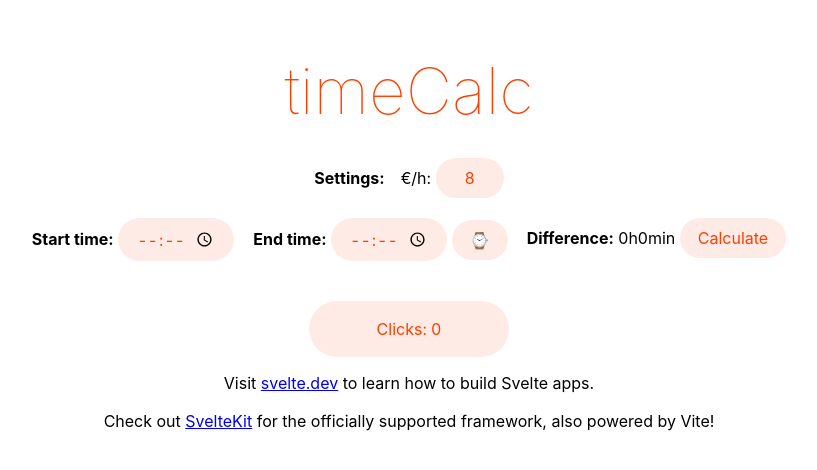
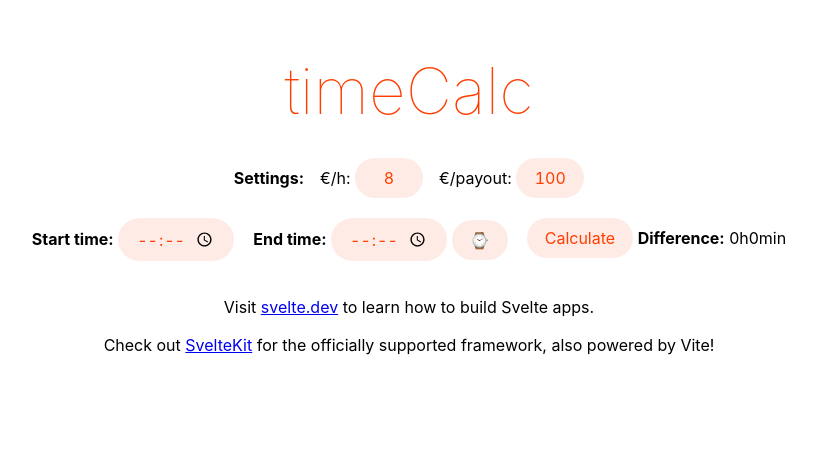
Before and after one commit to KraXen72/timeCalc, a Svelte app: page / in a window 1280 px wide. Shown: the top 470 px of the page, without its empty margins (231-1048 px from the left). Built offline with nearby package versions, Linux system fonts and the light colour scheme.

Commit message:
exterminatus.append

```diff
--- a/src/App.svelte
+++ b/src/App.svelte
@@ -1,7 +1,6 @@
 <script>
   import Config from './components/Config.svelte';
-import Counter from './components/Counter.svelte'
-import Timecounter from './components/Timecounter.svelte';
+import TimeDelta from './components/TimeDelta.svelte';
 </script>
 
 <main>
@@ -9,11 +8,8 @@ import Timecounter from './components/Timecounter.svelte';
 
   <Config />
   <br>
-  <Timecounter/>
+  <TimeDelta/>
   <br>
-  <br>
-
-  <Counter />
 
   <p>
     Visit <a href="https://svelte.dev">svelte.dev</a> to learn how to build Svelte
--- a/src/components/Config.svelte
+++ b/src/components/Config.svelte
@@ -1,10 +1,12 @@
 <script>
     import { config } from "../stores"
     let currConfig = {
-        perHour: 8
+        perHour: 8,
+        batchSize: 100
     }
     const names = {
-        perHour: "€/h"
+        perHour: "€/h",
+        batchSize: "€/payout"
     }
 
 </script>
--- a/src/components/Counter.svelte
+++ /dev/null
@@ -1,16 +0,0 @@
-<script>
-  //import { config } from "src/stores";
-
-  let count = 0
-  const increment = () => {
-    count += 1
-  }
-</script>
-
-<button on:click={increment}>
-  Clicks: {count}
-</button>
-
-<style>
-
-</style>
--- a/src/components/Timecounter.svelte
+++ b/src/components/TimeDelta.svelte
@@ -2,6 +2,7 @@
     let startHr
     let endHr
     let deltaStr = "0h0min"
+    let deltaObj = {h: 0, m: 0}
 
     import dayjs from "dayjs/esm";
     import customParseFormat from 'dayjs/plugin/customParseFormat';
@@ -18,11 +19,17 @@
         return number.length >= finalWidth ? number : new Array(finalWidth - number.length + 1).join(customCharacter) + number;
     }
 
+    function _minToDecimalHour (min) {
+        return (100 / 60) * min
+    }
+
     function _timeDelta() {
             let startDate = dayjs(startHr.replaceAll(":", "-"), "HH-mm", "sk")
             let endDate = dayjs(endHr.replaceAll(":", "-"), "HH-mm", "sk")
             let delta = endDate.diff(startDate, "m")
-            deltaStr = `${zeropad(Math.floor(delta / 60), 2)}h${zeropad(delta % 60, 2)}min`
+            deltaObj.h = Math.floor(delta / 60)
+            deltaObj.m = delta % 60
+            deltaStr = `${zeropad(deltaObj.h, 2)}h${zeropad(deltaObj.m, 2)}min (${zeropad(deltaObj.h, 2)}.${_minToDecimalHour(deltaObj.m).toFixed(0)}h)`
 
             console.log({startDate, endDate, delta})
     }
@@ -39,14 +46,14 @@
         <button class="nowbtn" type="button" title="now" on:click={_nowTime}>⌚</button>
     </span>
     <div class="timewrap">
+        <input type="submit" class="nowbtn" value="Calculate">
         <strong>Difference:</strong> {deltaStr}
-        <input type="submit" class="nowbtn" value="Calculate">
     </div>
 </form>
 
 
 <style>
-    form {
+    form, article {
         display: flex;
         column-gap: 1.2rem;
         justify-content: center;
```
